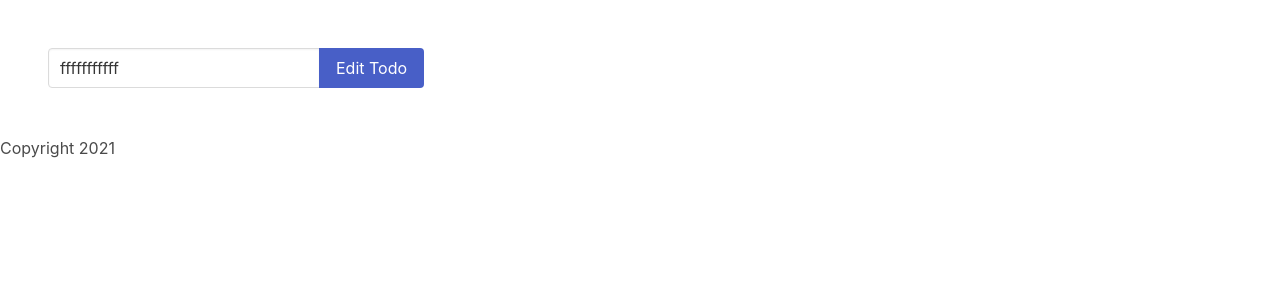
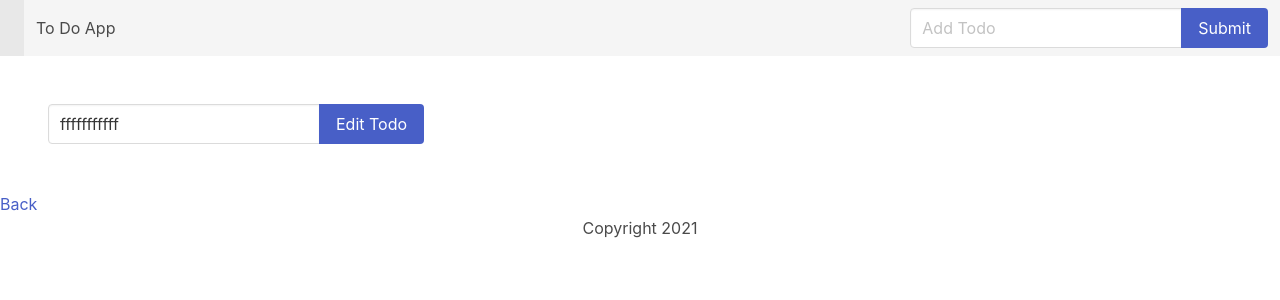
Before and after one commit to Andreea-Paul/todo, a Django app: page /edit/20 in a window 1280 px wide. Shown: the top 300 px of the page. Run offline with Django 3.2, Linux system fonts and the light colour scheme; a user stored in the database is signed in; data comes from the database, SQL or seed files in the repository; both versions use the stored data as it was after the commit; some libraries are stand-ins or nearby versions.

Commit message:
Tweaking Edit

```diff
--- a/todoapp/templates/base.html
+++ b/todoapp/templates/base.html
@@ -12,5 +12,5 @@
 
 {% endblock content %}
 </body>
-<footer>Copyright 2021</footer>
+<footer style='text-align: center'>Copyright 2021</footer>
 </html>
--- a/todoapp/templates/change_password.html
+++ b/todoapp/templates/change_password.html
@@ -67,8 +67,9 @@
             {{ message }}
         {% endif %}
 {% endfor %}
+
 {% if request.user.is_authenticated %}
     <a href="{% url 'home' %}">Back</a>
 {% endif %}
-</div>
+
 {% endblock %}
--- a/todoapp/templates/edit.html
+++ b/todoapp/templates/edit.html
@@ -2,6 +2,38 @@
 
 
 {% block content %}
+<nav class="navbar is-light" role="navigation" aria-label="main navigation">
+    <div class="navbar-brand">
+        <a class="navbar-item" href="https://bulma.io">
+
+        </a>
+    </div>
+
+    <div class="navbar-menu">
+        <div class="navbar-start">
+            <a class="navbar-item">
+                To Do App
+            </a>
+        </div>
+
+        <div class="navbar-end">
+            <div class="navbar-item">
+                <form method="POST">
+                    {% csrf_token %}
+                    <div class="field has-addons">
+                        <div class="control">
+                            <input name="task" class="input" type="text" placeholder="Add Todo">
+                        </div>
+                        <div class="control">
+                            <button type="submit" class="button is-link">Submit</button>
+                        </div>
+                    </div>
+                </form>
+            </div>
+        </div>
+    </div>
+</nav>
+
 <section class="section">
         <form method="POST">
             {% csrf_token %}
@@ -16,4 +48,10 @@
             </div>
         </form>
     </section>
+<div style="align-content: center;">
+{% if request.user.is_authenticated %}
+    <a href="{% url 'home' %}">Back</a>
+
+{% endif %}
+</div>
 {% endblock %}
```
Also changed, not shown: db.sqlite3.
